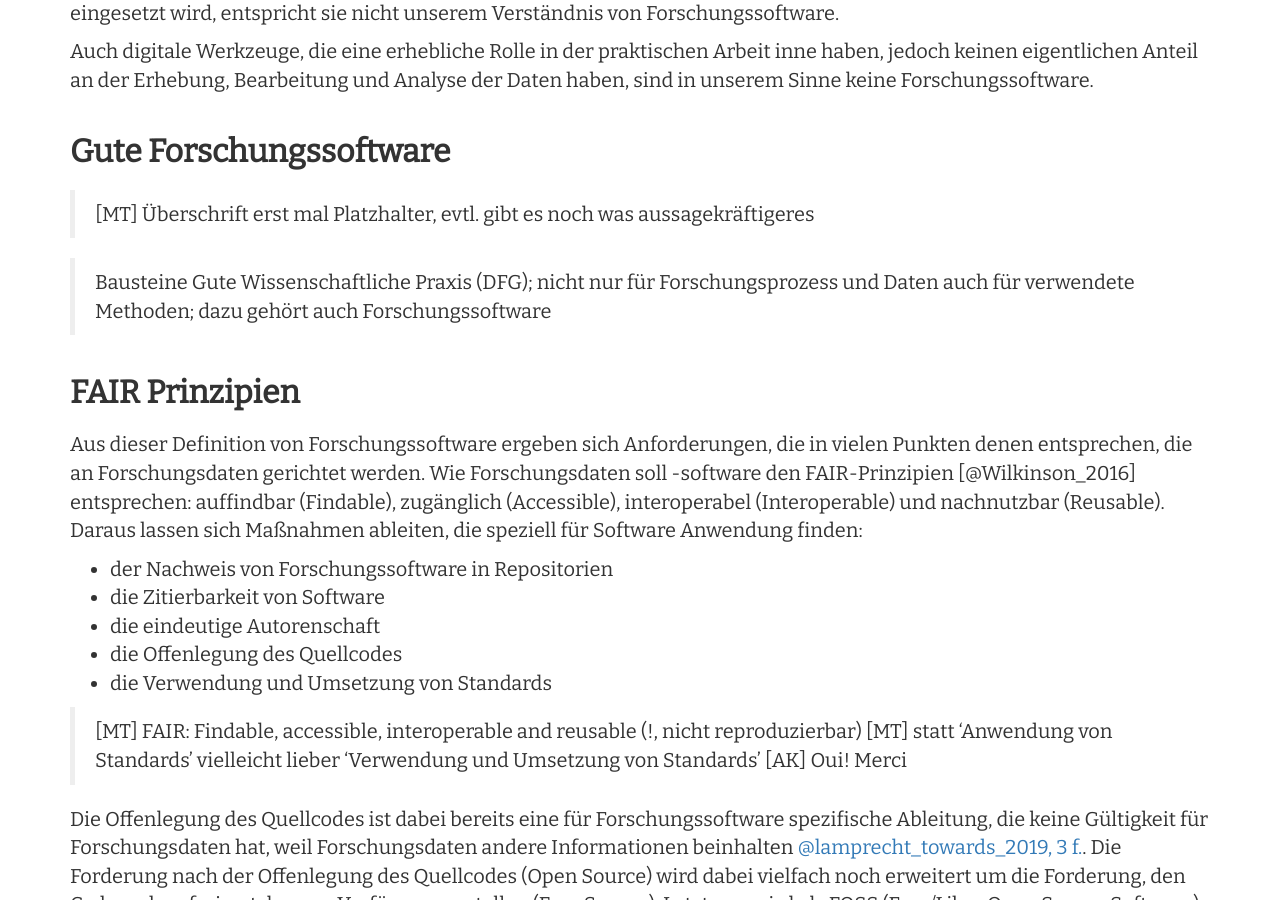
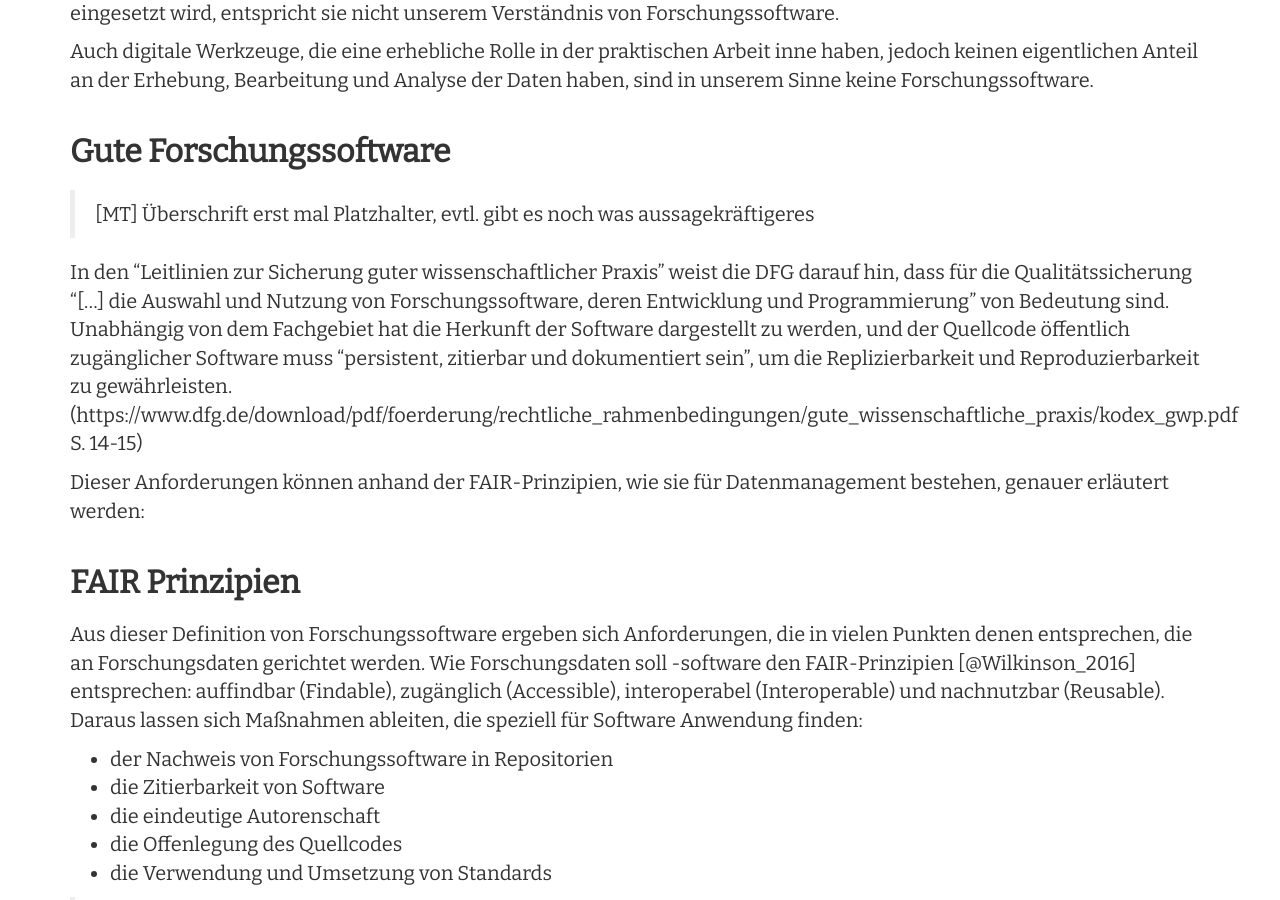
Before and after one commit to Research-Squirrel-Engineers/Impuls_SoftwareRezensionen_DGUF, a Jekyll site: the page built from Draft.md, in a window 1280 px wide and 900 px high, scrolled down 1924 px. Built offline with Jekyll 4.4.1, drawn with Linux system fonts in a browser that asks for light colours; nearby versions of some CDN libraries.

Commit message:
Idee Einleitung "gute Forschungssoftware"

```diff
--- a/Draft.md
+++ b/Draft.md
@@ -66,8 +66,11 @@ Auch digitale Werkzeuge, die eine erhebliche Rolle in der praktischen Arbeit inn
 ### Gute Forschungssoftware
 > [MT] Überschrift erst mal Platzhalter, evtl. gibt es noch was aussagekräftigeres
 
-> Bausteine
-> Gute Wissenschaftliche Praxis (DFG); nicht nur für Forschungsprozess und Daten auch für verwendete Methoden; dazu gehört auch Forschungssoftware
+In den "Leitlinien zur Sicherung guter wissenschaftlicher Praxis" weist die DFG darauf hin, dass für die Qualitätssicherung
+"[...] die Auswahl und Nutzung  von  Forschungssoftware,  deren  Entwicklung  und  Programmierung" von Bedeutung sind.
+Unabhängig von dem Fachgebiet hat die Herkunft der Software dargestellt zu werden, und der Quellcode öffentlich zugänglicher Software muss "persistent, zitierbar und dokumentiert sein", um die Replizierbarkeit und Reproduzierbarkeit zu gewährleisten.  (https://www.dfg.de/download/pdf/foerderung/rechtliche_rahmenbedingungen/gute_wissenschaftliche_praxis/kodex_gwp.pdf S. 14-15)
+
+Dieser Anforderungen können anhand der FAIR-Prinzipien, wie sie für Datenmanagement bestehen, genauer erläutert werden:
 
 
 
```
